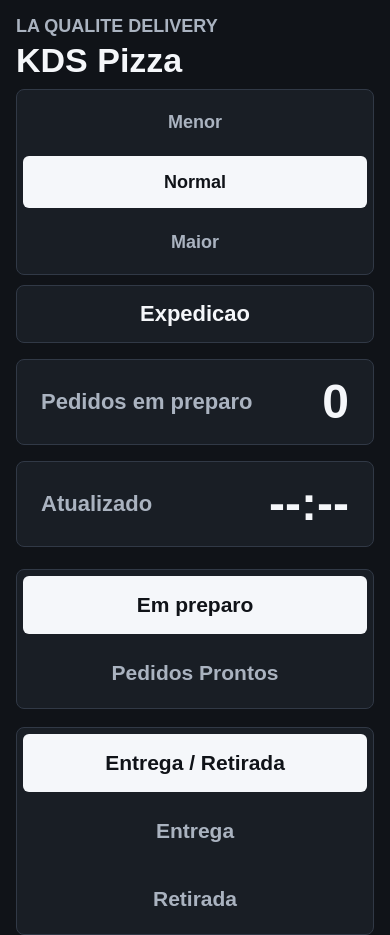
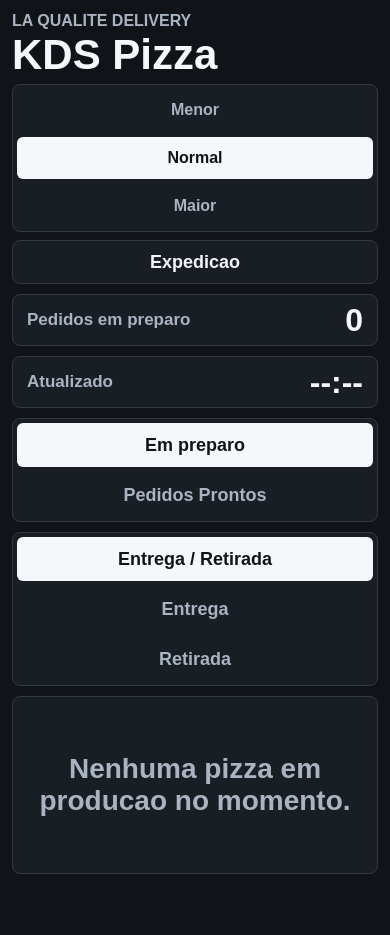
Before and after one commit to wellersomgomes-afk/painel-expedicao-laqualite, a website: page kds.html in a window 390 px wide. Shown: the top 935 px of the page. After the commit the page ends 886 px from the top, so only its background shows below. Drawn offline with Linux system fonts and the light colour scheme; no server answers.

Commit message:
compactar menu do kds

```diff
--- a/styles.css
+++ b/styles.css
@@ -365,30 +365,68 @@ h1 {
   width: min(1700px, 100%);
 }
 
+.kds-screen .topbar {
+  align-items: end;
+  margin-bottom: 14px;
+}
+
+.kds-screen .eyebrow {
+  margin-bottom: 4px;
+  font-size: 16px;
+}
+
+.kds-screen h1 {
+  font-size: clamp(42px, 5vw, 66px);
+}
+
+.kds-screen .panel-link {
+  min-height: 44px;
+  padding: 0 18px;
+  font-size: 18px;
+}
+
+.kds-screen .summary {
+  gap: 10px;
+  margin-bottom: 12px;
+}
+
+.kds-screen .summary-item {
+  min-height: 58px;
+  padding: 10px 16px;
+}
+
+.kds-screen .summary-item span {
+  font-size: 18px;
+}
+
+.kds-screen .summary-item strong {
+  font-size: 36px;
+}
+
 .kds-actions {
   display: flex;
   align-items: center;
-  gap: 12px;
+  gap: 10px;
 }
 
 .kds-size-control {
   display: flex;
-  gap: 8px;
-  padding: 6px;
+  gap: 6px;
+  padding: 4px;
   border: 1px solid var(--line);
   border-radius: 8px;
   background: var(--panel);
 }
 
 .kds-size-button {
-  min-width: 105px;
-  min-height: 52px;
+  min-width: 92px;
+  min-height: 42px;
   border: 0;
   border-radius: 6px;
   background: transparent;
   color: var(--muted);
   cursor: pointer;
-  font-size: 18px;
+  font-size: 16px;
   font-weight: 900;
 }
 
@@ -400,9 +438,9 @@ h1 {
 .kds-view-tabs,
 .kds-service-tabs {
   display: grid;
-  gap: 10px;
-  margin-bottom: 18px;
-  padding: 6px;
+  gap: 6px;
+  margin-bottom: 10px;
+  padding: 4px;
   border: 1px solid var(--line);
   border-radius: 8px;
   background: var(--panel);
@@ -418,13 +456,13 @@ h1 {
 
 .kds-view-tab,
 .kds-service-tab {
-  min-height: 64px;
+  min-height: 46px;
   border: 0;
   border-radius: 6px;
   background: transparent;
   color: var(--muted);
   cursor: pointer;
-  font-size: 24px;
+  font-size: 19px;
   font-weight: 900;
 }
 
@@ -436,34 +474,34 @@ h1 {
 
 .kds-grid {
   display: grid;
-  gap: 22px;
+  gap: 14px;
 }
 
 .kds-section {
   display: grid;
-  gap: 14px;
+  gap: 10px;
 }
 
 .kds-section-head {
   display: flex;
   align-items: center;
   justify-content: space-between;
-  min-height: 58px;
+  min-height: 48px;
   padding: 0 18px;
-  border: 1px solid var(--line);
+  border: 1px solid #465061;
   border-radius: 8px;
-  background: var(--panel);
+  background: #202833;
 }
 
 .kds-section-head span {
   color: var(--muted);
-  font-size: 24px;
+  font-size: 22px;
   font-weight: 900;
   text-transform: uppercase;
 }
 
 .kds-section-head strong {
-  font-size: 34px;
+  font-size: 32px;
   line-height: 1;
 }
 
@@ -478,9 +516,10 @@ h1 {
   min-height: 360px;
   display: grid;
   align-content: start;
-  border: 1px solid var(--line);
+  border: 2px solid #465061;
   border-radius: 8px;
-  background: var(--panel);
+  background: #1d2630;
+  box-shadow: 0 12px 24px rgba(0, 0, 0, 0.24);
 }
 
 .kds-order-card.is-ready {
@@ -844,20 +883,41 @@ h1 {
 
 @media (max-width: 1180px) {
   .screen.kds-screen {
-    padding: 16px;
+    padding: 12px;
   }
 
   .kds-screen .topbar {
     align-items: stretch;
     flex-direction: column;
-    gap: 12px;
-    margin-bottom: 16px;
+    gap: 8px;
+    margin-bottom: 10px;
+  }
+
+  .kds-screen h1 {
+    font-size: 42px;
+  }
+
+  .kds-screen .summary {
+    margin-bottom: 10px;
+  }
+
+  .kds-screen .summary-item {
+    min-height: 52px;
+    padding: 8px 14px;
+  }
+
+  .kds-screen .summary-item span {
+    font-size: 17px;
+  }
+
+  .kds-screen .summary-item strong {
+    font-size: 32px;
   }
 
   .kds-actions {
     display: grid;
     grid-template-columns: 1fr;
-    gap: 10px;
+    gap: 8px;
   }
 
   .kds-size-control {
@@ -868,6 +928,7 @@ h1 {
   .kds-size-button,
   .panel-link {
     width: 100%;
+    min-height: 42px;
   }
 
   .kds-service-tabs {
@@ -876,8 +937,8 @@ h1 {
 
   .kds-view-tab,
   .kds-service-tab {
-    min-height: 58px;
-    font-size: 21px;
+    min-height: 44px;
+    font-size: 18px;
   }
 
   .kds-section-grid {
```
